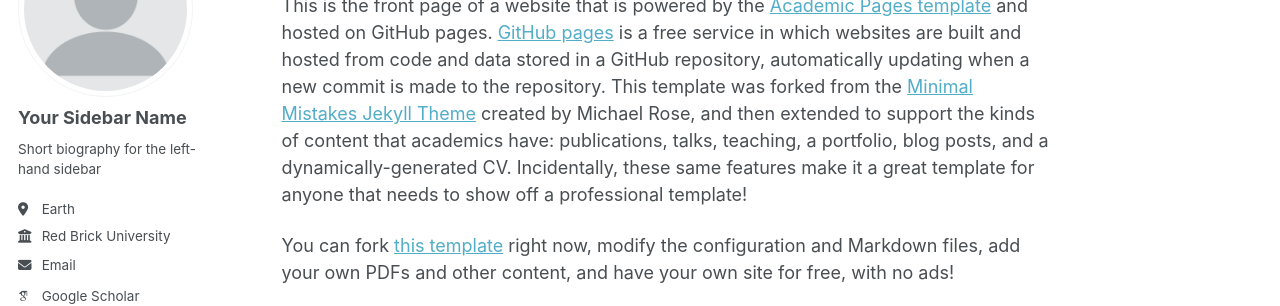
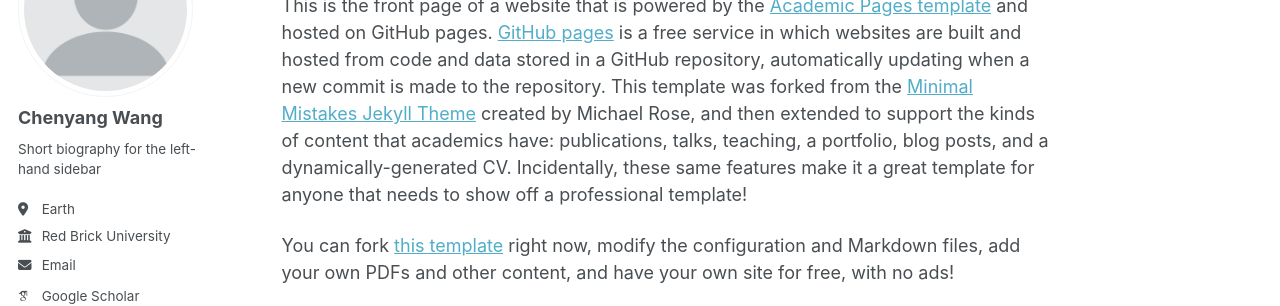
Before and after one commit to mengxinwangchenyang/mengxinwangchenyang.github.io, a Jekyll site: the page built from _pages/about.md, in a window 1280 px wide. Shown: the part 179-485 px from the top of the page. Built offline with Jekyll 4.4.1, drawn with Linux system fonts in a browser that asks for light colours; some web fonts are replaced; a script bundle is joined from its source files by our own code; library files that are not in the unit come from our copies.

Commit message:
Update author name in configuration file

```diff
--- a/_config.yml
+++ b/_config.yml
@@ -24,7 +24,7 @@
 author:
   # Biographic information
   avatar           : "profile.png"
-  name             : "Your Sidebar Name"
+  name             : "Chenyang Wang"
   pronouns         : # example: "she/her"
   bio              : "Short biography for the left-hand sidebar"
   location         : "Earth"
```
